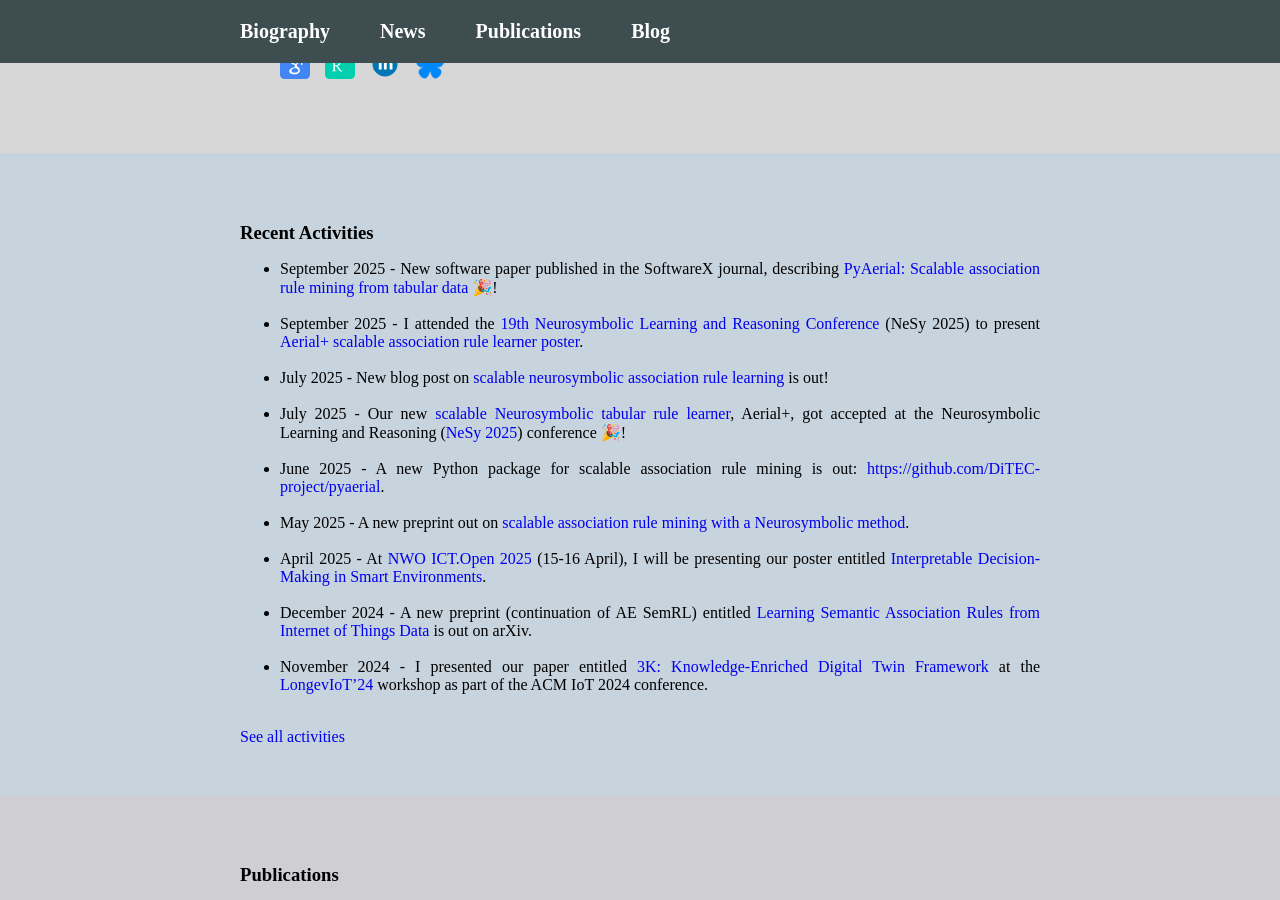
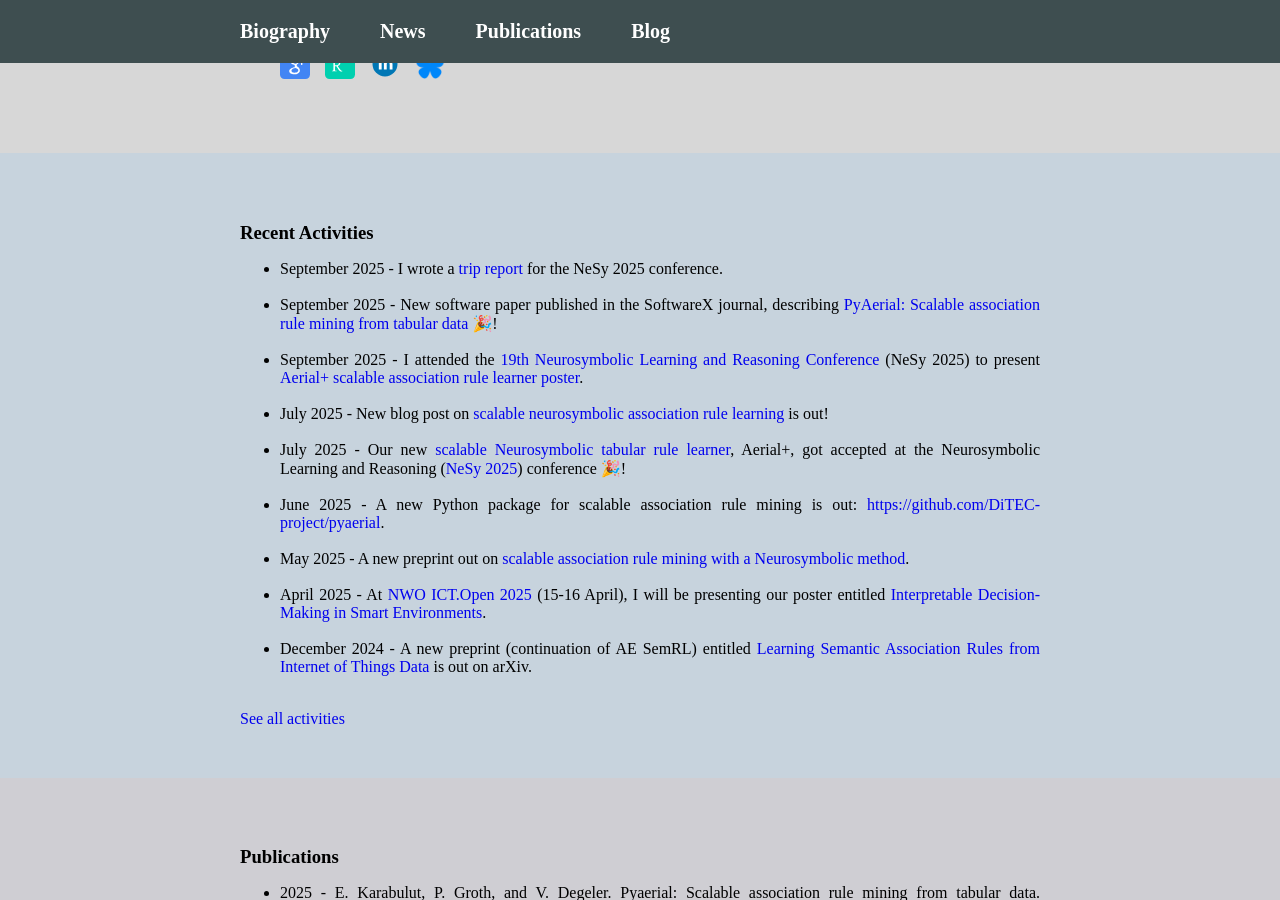
Before and after one commit to erkankarabulut/erkankarabulut.github.io, a Jekyll site: the page built from index.html, in a window 1280 px wide and 900 px high, scrolled down 402 px. Built offline with Jekyll 4.4.1, drawn with Linux system fonts in a browser that asks for light colours.

Commit message:
add nesy2025 trip report news item

```diff
--- a/_data/news.yml
+++ b/_data/news.yml
@@ -1,3 +1,4 @@
+- 'September 2025 - I wrote a <a target="_blank" href="https://erkankarabulut.github.io/blog/nesy2025-trip-report/">trip report</a> for the NeSy 2025 conference.'
 - 'September 2025 - New software paper published in the SoftwareX journal, describing <a target="_blank" href="https://doi.org/10.1016/j.softx.2025.102341">PyAerial: Scalable association rule mining from tabular data</a> 🎉!'
 - 'September 2025 - I attended the <a target="_blank" href="https://2025.nesyconf.org/">19th Neurosymbolic Learning and Reasoning Conference</a> (NeSy 2025) to present <a target="_blank" href="posters/NeSy2025 - Neurosymbolic association rule mining from tabular data.pdf">Aerial+ scalable association rule learner poster</a>.'
 - 'July 2025 - New blog post on <a target="_blank" href="https://erkankarabulut.github.io/blog/scalable-neurosymbolic-tabular-rule-learning/">scalable neurosymbolic association rule learning</a> is out!'
```
